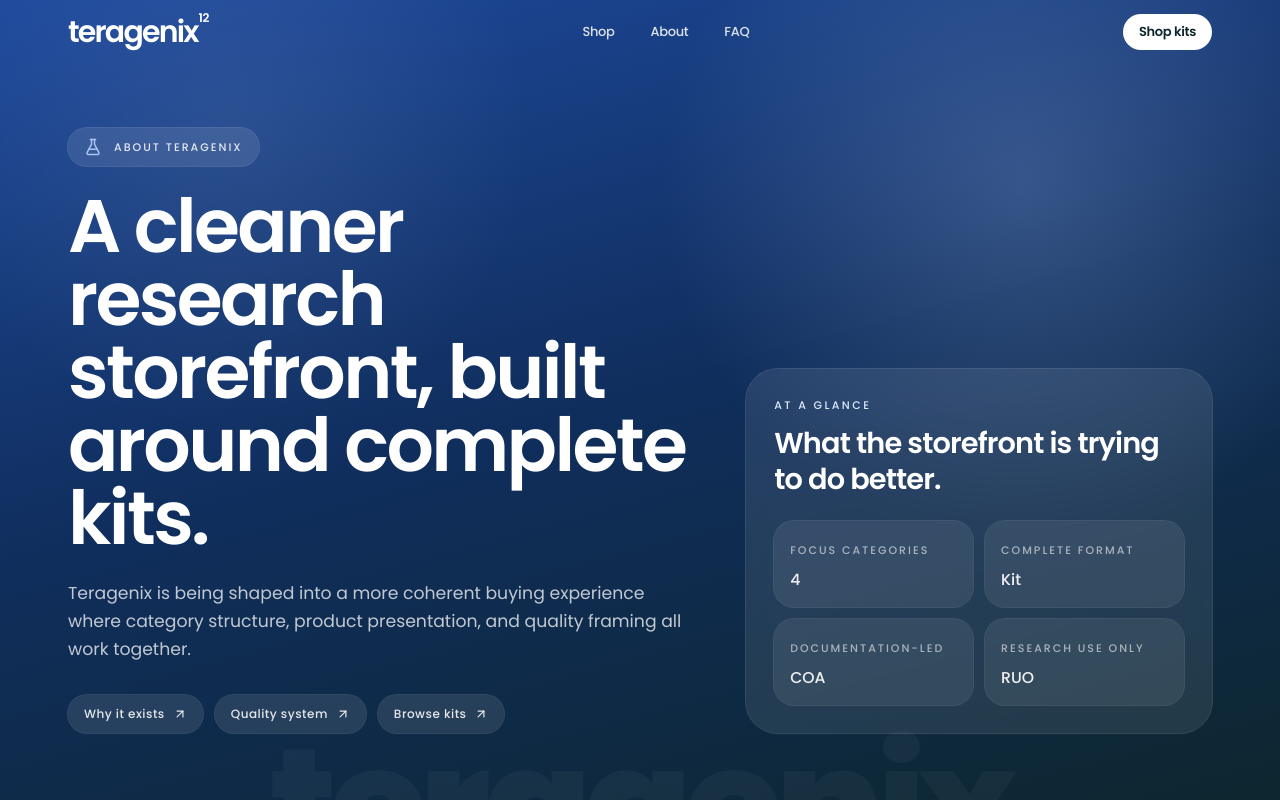
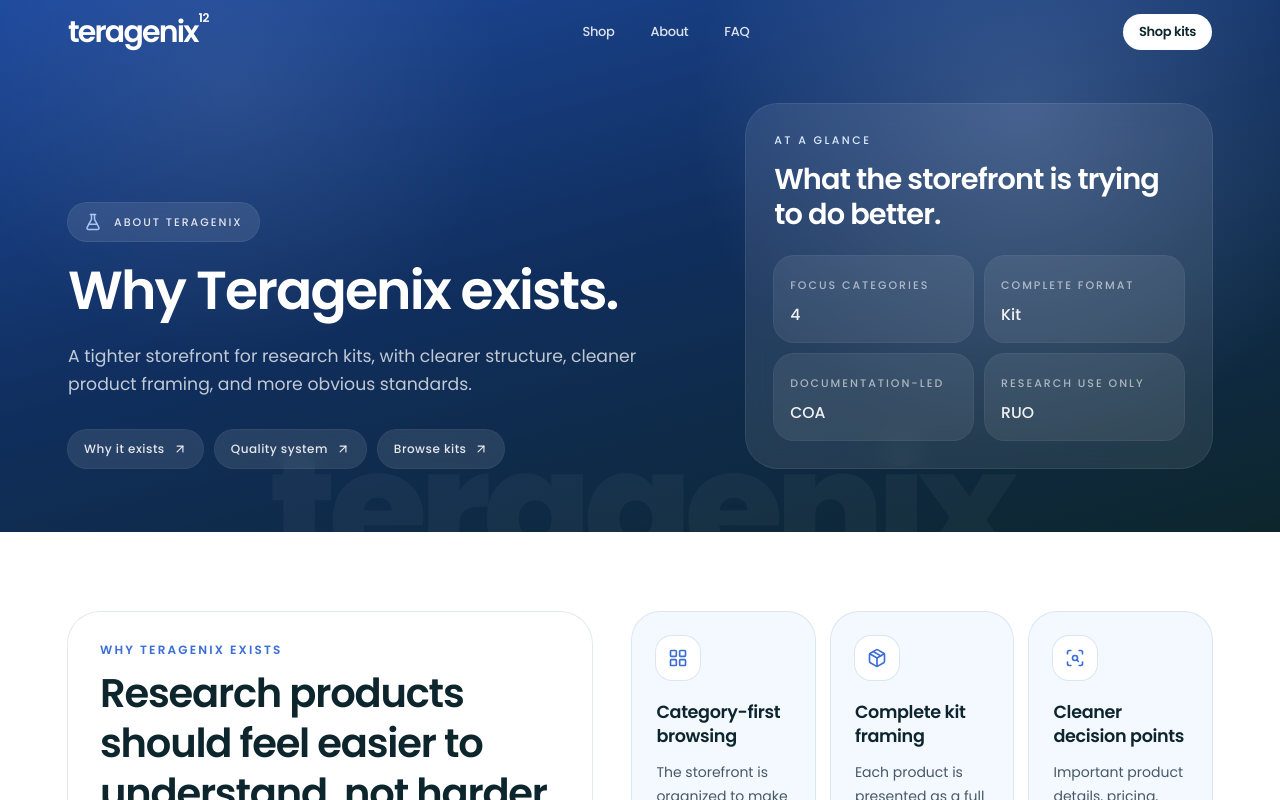
Before and after one commit to sethschnrt/teragenix, a Next.js app: page /about in a window 1280 px wide. Shown: the top 800 px of the page. Built offline with nearby package versions, Linux system fonts and the light colour scheme.

Commit message:
tighten about hero

```diff
--- a/src/app/about/page.tsx
+++ b/src/app/about/page.tsx
@@ -78,8 +78,8 @@
       <PageHero
         icon={FlaskConical}
         eyebrow="ABOUT TERAGENIX"
-        title="A cleaner research storefront, built around complete kits."
-        description="Teragenix is being shaped into a more coherent buying experience where category structure, product presentation, and quality framing all work together."
+        title="Why Teragenix exists."
+        description="A tighter storefront for research kits, with clearer structure, cleaner product framing, and more obvious standards."
         variant="about"
         highlights={[
           { label: "Why it exists", href: "#why" },
--- a/src/components/page-hero.tsx
+++ b/src/components/page-hero.tsx
@@ -27,24 +27,33 @@
 const variantStyles = {
   shop: {
     section: "bg-[linear-gradient(162deg,_#173f85_0%,_#0d262d_100%)]",
+    padding: "pt-28 sm:pt-32",
     halo: "radial-gradient(circle at 78% 18%, rgba(168,197,245,0.22), transparent 30%), radial-gradient(circle at 18% 18%, rgba(255,255,255,0.08), transparent 26%)",
     panel: "bg-white/10 ring-white/18",
     pill: "bg-white/10 text-white/88 ring-white/14 hover:bg-white/16",
     stat: "bg-white/8 ring-white/12",
+    title: "text-[2.85rem] sm:text-[4.1rem] lg:text-[4.65rem]",
+    contentPb: "pb-16 sm:pb-20 lg:pb-24",
   },
   about: {
     section: "bg-[linear-gradient(165deg,_#1e4a9e_0%,_#102e5d_48%,_#0d262d_100%)]",
+    padding: "pt-24 sm:pt-26",
     halo: "radial-gradient(circle at 80% 22%, rgba(168,197,245,0.24), transparent 30%), radial-gradient(circle at 18% 16%, rgba(255,255,255,0.08), transparent 24%)",
     panel: "bg-white/9 ring-white/16",
     pill: "bg-white/10 text-white/88 ring-white/14 hover:bg-white/16",
     stat: "bg-white/8 ring-white/12",
+    title: "text-[2.25rem] sm:text-[3rem] lg:text-[3.35rem]",
+    contentPb: "pb-12 sm:pb-14 lg:pb-16",
   },
   faq: {
     section: "bg-[linear-gradient(165deg,_#102f63_0%,_#17457e_45%,_#0d262d_100%)]",
+    padding: "pt-28 sm:pt-32",
     halo: "radial-gradient(circle at 82% 18%, rgba(219,234,254,0.22), transparent 28%), radial-gradient(circle at 16% 22%, rgba(255,255,255,0.08), transparent 24%)",
     panel: "bg-white/10 ring-white/18",
     pill: "bg-white/10 text-white/88 ring-white/14 hover:bg-white/16",
     stat: "bg-white/8 ring-white/12",
+    title: "text-[2.85rem] sm:text-[4.1rem] lg:text-[4.65rem]",
+    contentPb: "pb-16 sm:pb-20 lg:pb-24",
   },
 } as const;
 
@@ -62,7 +71,7 @@
   const styles = variantStyles[variant];
 
   return (
-    <section className={`relative overflow-hidden ${styles.section} pt-28 text-white sm:pt-32`}>
+    <section className={`relative overflow-hidden ${styles.section} ${styles.padding} text-white`}>
       <div
         className="pointer-events-none absolute inset-0"
         style={{ backgroundImage: styles.halo }}
@@ -74,7 +83,7 @@
         </span>
       </div>
 
-      <div className="relative mx-auto max-w-[1240px] px-5 pb-16 sm:px-8 sm:pb-20 lg:px-12 lg:pb-24">
+      <div className={`relative mx-auto max-w-[1240px] px-5 sm:px-8 lg:px-12 ${styles.contentPb}`}>
         <div className="grid gap-10 lg:grid-cols-[1.15fr_0.85fr] lg:items-end lg:gap-12">
           <div className="max-w-3xl">
             <div className="mb-6 inline-flex items-center gap-3 rounded-full bg-white/10 px-4 py-2.5 ring-1 ring-white/16 backdrop-blur-sm">
@@ -84,7 +93,7 @@
               </span>
             </div>
 
-            <h1 className="max-w-3xl text-[2.85rem] font-semibold leading-[0.98] tracking-[-0.035em] text-white sm:text-[4.1rem] lg:text-[4.65rem]">
+            <h1 className={`max-w-3xl font-semibold leading-[0.98] tracking-[-0.035em] text-white ${styles.title}`}>
               {title}
             </h1>
 
```
